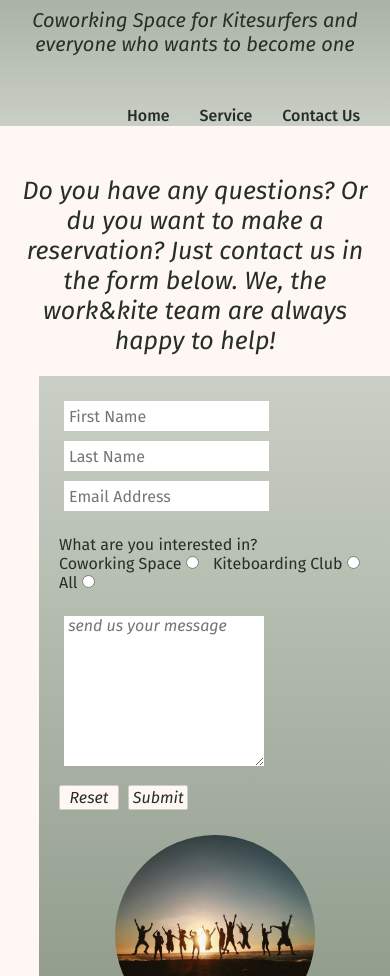
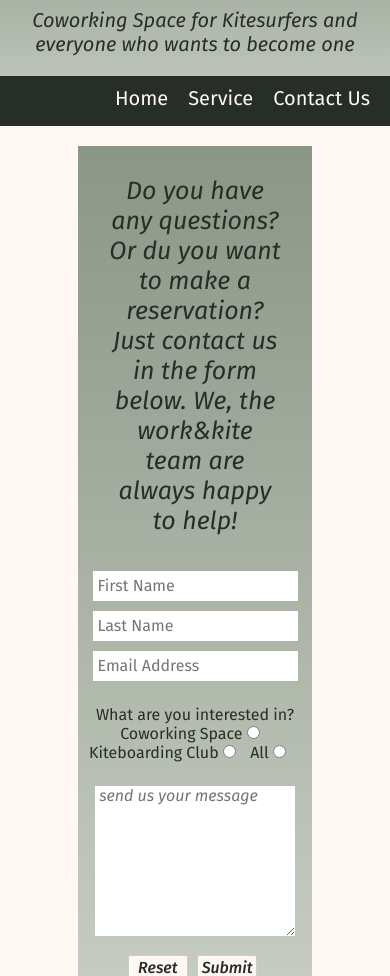
Before and after one commit to Kimmy-ka/workkite, a plain HTML site: page contactus.html in a window 390 px wide. Shown: the part 124-1100 px from the top of the page. Drawn offline with Linux system fonts and the light colour scheme.

Commit message:
Add form

```diff
--- a/assets/css/style.css
+++ b/assets/css/style.css
@@ -19,7 +19,6 @@ body {
 
 header {
     background-image: linear-gradient(#8a9686, #cacfc5);
-    height: 250px;
 }
 
 h1 {
@@ -27,7 +26,7 @@ h1 {
     font-weight: 900;
     font-style: italic;
     font-size: 100px;
-    padding-top: 70px;
+    padding-top: 50px;
     margin-bottom: 10px;
 }
 
@@ -36,19 +35,45 @@ h1 {
     font-style: italic;
     font-size: 20px;
     font-weight: 400;
+    padding-bottom: 20px;
 }
 
-/* navigation links and h1-link */
+h1>a {
+    color: #272e27;
+    text-decoration: none;
+}
 
-#nav-menu>li {
+/* navigation links */
+#nav-menu {
+    background-color: #272e27;
+    height: 50px;
+
+}
+
+#nav-menu li {
     float: right;
+    list-style-type: none;
+    margin-right: 20px;
+    padding-top: 10px;
+}
+
+#nav-menu a {
+    text-decoration: none;
+    color: #fff7f3;
+    font-size: 20px;
+
+}
+
+/* #menu {
+    background-color: #272e27;
+}
+
+#nac-menu > li {
     display: inline;
-    border: 1px;
-    margin-right: 30px;
 }
 
 a {
-    color: #272e27;
+    color: #fff7f3;
     text-decoration: none;
 }
 
@@ -56,7 +81,10 @@ a {
 #about,
 #contact {
     font-weight: 500;
-}
+    color: #fff7f3;
+    display: inline;
+
+} */
 
 /* main-section */
 
@@ -82,10 +110,8 @@ a {
 .work-kite {
     font-weight: 400;
     text-align: center;
-    padding: 50px 10px 70px 10px;
+    padding: 30px;
     font-style: italic;
-
-    background-color: #fff7f3;
     font-size: 25px;
 }
 
@@ -97,14 +123,6 @@ a {
 #kitesurfing {
     float: right;
     width: 25%;
-}
-
-#coworking>div {
-    padding-left: 20px;
-}
-
-#kitesurfing>div {
-    padding-right: 20px;
 }
 
 #events {
@@ -186,23 +204,15 @@ h4 {
 }
 
 /* contact Us */
-
-#contact-form {
-    display: flex;
-    background-image: linear-gradient(#cacfc5, #8a9686);
-    justify-content: space-evenly;
-    align-items: center;
+#form {
     width: 60%;
-    margin-left: 20%;
-    margin-bottom: 4px;
-    padding: 20px;
+    margin: 5% 20%;
+    background-image: linear-gradient(#8a9686, #cacfc5);
 }
 
-#contact-img {
-    height: 400px;
-    width: 400px;
-    border-radius: 50%;
-    margin: 25px;
+#input-form {
+    text-align: center;
+    padding-bottom: 40px;
 }
 
 .inputfields {
@@ -220,9 +230,8 @@ h4 {
     font-style: italic;
 }
 
-#co-wo-space,
-#ki-bo-club {
-    margin-right: 26px;
+.preference {
+    margin-right: 15px;
 }
 
 textarea {
@@ -241,15 +250,16 @@ textarea {
     font-size: inherit;
     font-family: inherit;
     font-style: italic;
-    font-weight: 400;
+    font-weight: 500;
     color: #272e27;
     background-color: #fff7f3;
     border: #cacfc5 solid 1px;
     border-radius: 2px;
 }
 
-#contact-li {
-    padding: 20px;
+#submit-button a {
+    text-decoration: none;
+    color: #272e27;
 }
 
 /* footer */
@@ -328,28 +338,12 @@ i {
     #kite-title {
         padding-top: 50px;
     }
-
-    .box-form>img {
-        height: 300px;
-        width: 300px;
-    }
-}
-
-@media screen and (max-width: 1400px) {
-    #contact-form {
-        flex-direction: column;
-    }
 }
 
 @media screen and (max-width: 1225px) {
     h1 {
         padding-top: 35px;
     }
-
-    #nav-menu {
-        padding-top: 40px;
-    }
-
     #coworking,
     #work-img,
     #kitesurfing,
@@ -357,18 +351,6 @@ i {
     #coworking-about,
     #kitesurfing-about {
         width: 100%;
-    }
-
-    #work-title {
-        padding-top: 0px;
-    }
-
-    #coworking-about {
-        padding-top: 0px;
-    }
-
-    .photo-box>img {
-        height: 150px;
     }
 }
 
@@ -378,45 +360,12 @@ i {
     #coworking-about {
         height: 350px;
     }
-
-    .photo-box>img {
-        height: 200px;
-    }
-
-    .photo-box {
-        margin-top: 20px;
-        margin-bottom: 0px;
-    }
-
-    #contact-img {
-        height: 300px;
-        width: 300px;
-        border-radius: 50%;
-        margin: 15px;
-    }
-
-    #contact-form {
-        width: 80%;
-        margin-left: 10%;
-    }
 }
 
 @media screen and (max-width: 650px) {
-    #nav-menu {
-        padding-top: 20px;
-    }
-
     .box>img {
         height: 300px;
         width: 300px;
-    }
-
-    .work-kite {
-        padding-bottom: 0;
-    }
-
-    #comfort {
-        padding-top: 0;
     }
 
     #coworking-about,
@@ -431,10 +380,6 @@ i {
         height: 300px;
     }
 
-    #contact-form {
-        margin-top: 20px;
-    }
-
     #co-wo-space,
     #ki-bo-club {
         margin-right: 10px;
@@ -442,6 +387,16 @@ i {
 
     #kite-img {
         padding-bottom: 50px;
+        padding-top: 50px;
+    }
+
+    .inputfields {
+        width: 200px;
+    }
+
+    #textarea {
+        width: 200px;
+        margin: 5px;
     }
 
     #thankyou {
@@ -454,11 +409,7 @@ i {
         font-size: 60px;
         padding-top: 50px;
     }
-
-    #nav-menu {
-        padding-top: 50px;
-    }
-
+/*
     .inputfields {
         width: 200px;
     }
@@ -466,19 +417,11 @@ i {
     #textarea {
         width: 200px;
         margin: 5px;
-    }
+    } */
 
-    #contact-img {
-        height: 200px;
-        width: 200px;
-    }
 }
 
 @media screen and (max-width: 325px) {
-    #nav-menu {
-        padding-top: 25px;
-    }
-
     .some-link {
         margin: 5px;
     }
--- a/contactus.html
+++ b/contactus.html
@@ -8,8 +8,9 @@
     <meta name="description" content="Co-workingspace for Kitesurfers.">
     <meta name="keywords" content="kitesurfing, co-working, co-workingspace,">
 
+    <title>work&kite</title>
+
     <!-- Stylesheet -->
-    <title>work&kite</title>
     <link rel="stylesheet" href="assets/css/style.css" type="text/css">
 </head>
 
@@ -17,10 +18,10 @@
     <header>
         <h1><a href="index.html">work&kite</a></h1>
         <p id="header-p">Coworking Space for Kitesurfers and everyone who wants to become one</p>
-        <nav id="menu">
-            <ul id="nav-menu">
+        <nav id="nav-menu">
+            <ul>
                 <li>
-                    <a id="contact" class="active" href="contact.html">Contact Us</a>
+                    <a id="contact" class="active" href="contactus.html">Contact Us</a>
                 </li>
                 <li>
                     <a id="about" href="about.html">Service</a>
@@ -34,28 +35,28 @@
     </header>
 
     <section class="main">
+        <div id="form">
             <h2 class="work-kite">Do you have any questions? Or du you want to make a reservation? Just contact us in the
                 form below. We, the work&kite team are always happy to help!</h2>
-        <div id="contact-form">
-            <div class="box-form">
-                <form action="thankyou.html" method="POST" id="input-form" class="signup-form">
-                    <input class="inputfields" type="text" placeholder="First Name" name="first_name">
+            <form action="thankyou.html" method="POST" id="input-form">
+                <input type="text" class="inputfields" placeholder="First Name" name="first_name">
                 <br>
-                    <input class="inputfields" type="text" placeholder="Last Name" name="last_name">
+                <input type="text" class="inputfields"  placeholder="Last Name" name="last_name">
                 <br>
-                    <input class="inputfields" type="email" placeholder="Email Address" name="email">
+                <!-- <input type="email" name="email" id="email"> -->
+                <input type="email" class="inputfields" placeholder="Email Address" name="email">
                 <br>
                 <br>
                 <p class="interests">What are you interested in?</p>
 
                 <label class="interests" for="co-wo-space">Coworking Space</label>
-                    <input type="radio" id="co-wo-space" name="preference">
+                <input type="radio" id="co-wo-space" name="preference" class="preference">
 
                 <label class="interests" for="ki-bo-club">Kiteboarding Club</label>
-                    <input type="radio" id="ki-bo-club" name="preference">
+                <input type="radio" id="ki-bo-club" name="preference" class="preference">
 
                 <label class="interests" for="all">All</label>
-                    <input type="radio" id="all" name="preference">
+                <input type="radio" id="all" name="preference" class="preference">
                 <br>
                 <br>
                 <textarea placeholder=" send us your message" name="textarea" id="textarea" rows="10"
@@ -63,14 +64,7 @@
                 <br>
                 <button type="reset" id="reset-button">Reset</a></button>
                 <button type="submit"id="submit-button"><a href="thankyou.html"target="_blank">Submit</a></button>
-                    <!-- <input type="reset" name="reset" value="Reset" id="reset-button">
-                    <input type="submit" name="submit" value="Send" id="submit-button"> -->
             </form>
-            </div>
-            <div class="box-form">
-                <img id="contact-img" src="assets/images/team.jpg"
-                    alt="People jumping in the air on the beach at sunset.">
-            </div>
         </div>
 
     </section>
```
Also changed, not shown: about.html (+4 -3 lines), index.html (+4 -3 lines), assets/images/contact.png (deleted), assets/images/homepage.png (deleted), assets/images/team.jpg (deleted), assets/images/title.png (deleted). Lines whose indentation alone changed are shown as unchanged.
